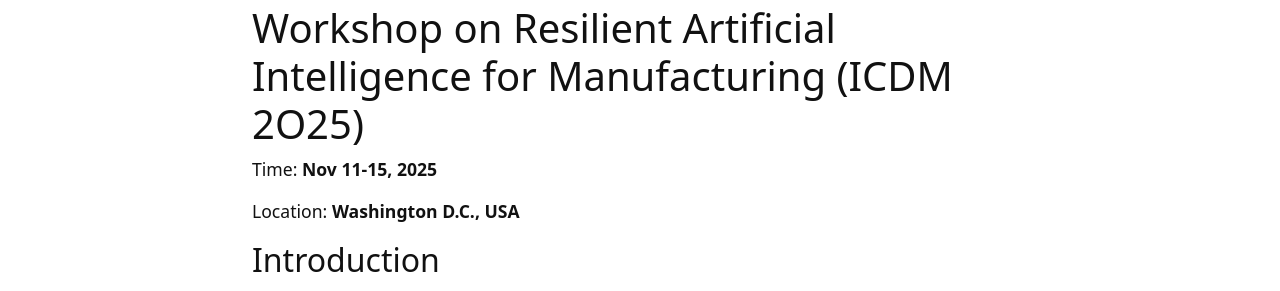
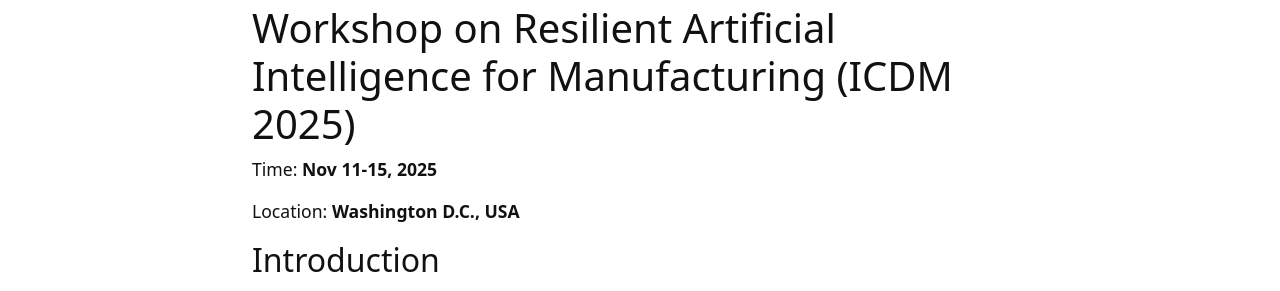
Before and after one commit to xuanwang91/2025-ICDM-UGHS, a Jekyll site: the page built from index.md, in a window 1280 px wide and 900 px high. Shown: the part 121-412 px from the top of the window. Built offline with Jekyll 4.4.1, drawn with Linux system fonts in a browser that asks for light colours; some of the changed text lies outside the part shown.

Commit message:
Update index.md

```diff
--- a/index.md
+++ b/index.md
@@ -3,7 +3,7 @@ title: Home
 layout: page
 ---
 
-# RAiM 2025: The First International Workshop on Resilient Artificial Intelligence for Manufacturing (ICDM 2O25)
+# RAiM 2025: The First International Workshop on Resilient Artificial Intelligence for Manufacturing (ICDM 2025)
 
 Time: **Nov 11-15, 2025**
 
```
